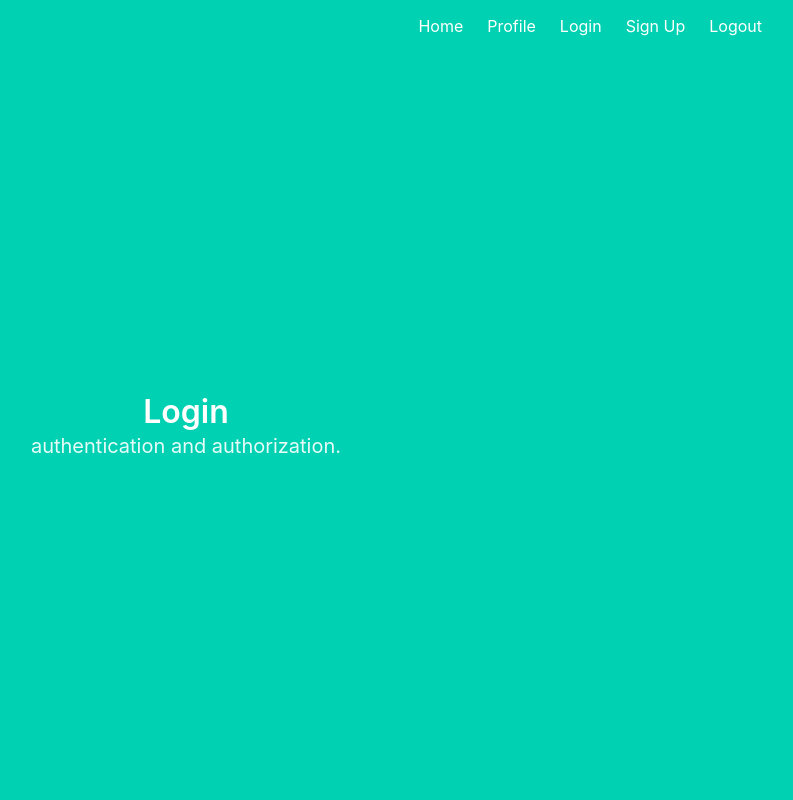
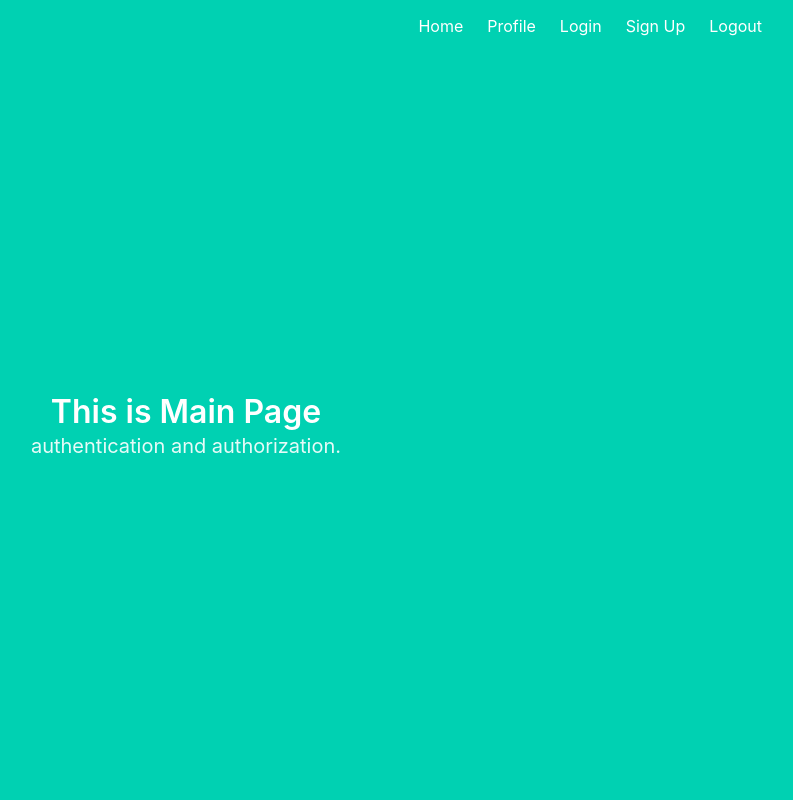
Before and after one commit to DaTiC0/smart-google, a Flask app: page / in a window 1280 px wide. Shown: the whole page, without its empty margins (454-1247 px from the left). Run offline with Flask 2, Linux system fonts and the light colour scheme.

```diff
--- a/templates/index.html
+++ b/templates/index.html
@@ -2,7 +2,7 @@
 
 {% block content %}
 <h1 class="title">
-  Login
+  This is Main Page
 </h1>
 <h2 class="subtitle">
   authentication and authorization.
```
